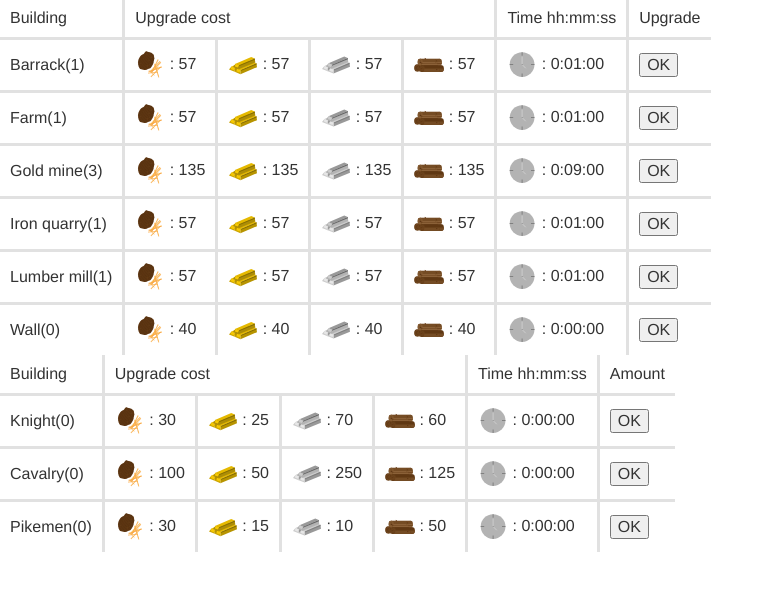
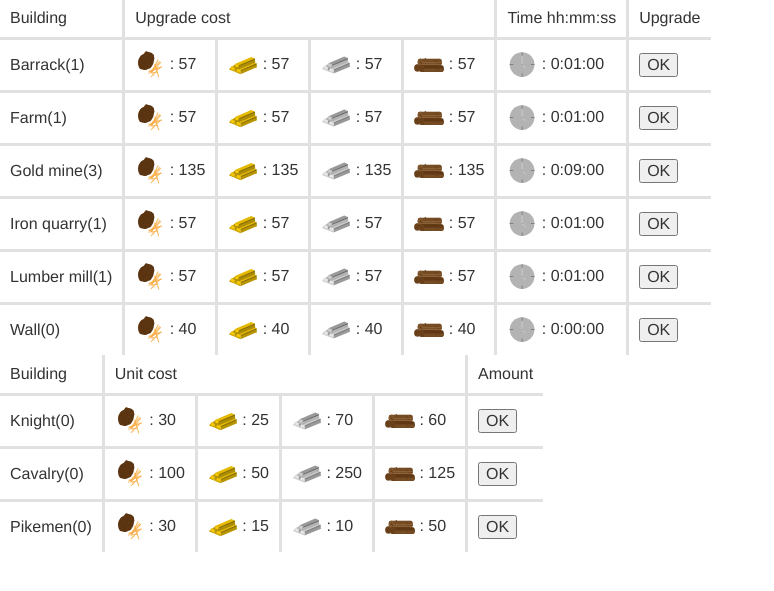
Before and after one commit to universiteit/GameApplication, a Flask app: page /rts/townview/1 in a window 1280 px wide. Shown: the part 143-734 px from the top of the page, without its empty margins (0-774 px from the left). Run offline with Flask 2, Linux system fonts and the light colour scheme; some libraries are stand-ins or nearby versions.

Commit message:
Small text fix

```diff
--- a/app/RTS/templates/town_view.html
+++ b/app/RTS/templates/town_view.html
@@ -183,10 +183,7 @@
                 Building
             </td>
             <td colspan="4">
-                Upgrade cost
-            </td>
-            <td>
-                Time hh:mm:ss
+                Unit cost
             </td>
             <td>
                 Amount
@@ -209,9 +206,6 @@
                 <img width=30 src="/rts/static/log.svg"> : {{current_town.get_unit_costs('knight')['wood']}}
             </td>
             <td>
-                <img width=30 src="/rts/static/clock.svg"> : {{current_town.get_time(current_town.wall)}}
-            </td>
-            <td>
                 <button> OK </button>
             </td>
         </tr>
@@ -230,9 +224,6 @@
             </td>
             <td>
                 <img width=30 src="/rts/static/log.svg"> : {{current_town.get_unit_costs('cavalry')['wood']}}
-            </td>
-            <td>
-                <img width=30 src="/rts/static/clock.svg"> : {{current_town.get_time(current_town.wall)}}
             </td>
             <td>
                 <button> OK </button>
@@ -255,9 +246,6 @@
                 <img width=30 src="/rts/static/log.svg"> : {{current_town.get_unit_costs('pikemen')['wood']}}
             </td>
             <td>
-                <img width=30 src="/rts/static/clock.svg"> : {{current_town.get_time(current_town.wall)}}
-            </td>
-            <td>
                 <button> OK </button>
             </td>
         </tr>
```
